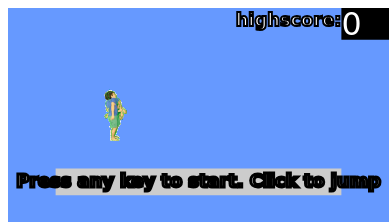
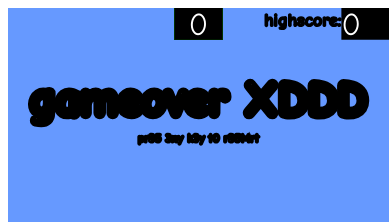
Before and after one commit to JellyWX/FloppyDude, a plain HTML site: page index.html in a window 390 px wide. Both pictures are taken after a click on the element 198 px from the left and 115 px from the top of the page. Shown: the top 224 px of the page. Drawn offline with Linux system fonts and the light colour scheme; grey boxes are pictures that could not be loaded.

Commit message:
added slight mobile support: now you can click to start the game rather than press a key.

```diff
--- a/index.html
+++ b/index.html
@@ -6,7 +6,7 @@
   </head>
   <body>
     <center>
-      <canvas id="canvas" onclick="jump()">Your browser doesn't support this game. Updating will probably fix that.</canvas>
+      <canvas id="canvas" onclick="clickControl()">Your browser doesn't support this game. Install the latest version of chrome for best performance.</canvas>
     </center>
 
     <a href="http://api.hostinger.co.uk/redir/12322974" target="_blank"><img src="http://www.hostinger.co.uk/banners/en/hostinger-728x90-2.gif" alt="Free Hosting" border="0" width="728" height="90" /></a>
--- a/main.js
+++ b/main.js
@@ -373,6 +373,14 @@ function keymanage(e){
   }
 }
 
+function clickControl(){
+  if(gameover || !started){
+    interval = window.setInterval(play,50);
+  }else{
+    jump();
+  }
+}
+
 function changeCookie(name, value, exd){
   var d = new Date();
   d.setTime(d.getTime() + (exd*24*60*60*1000));
```
